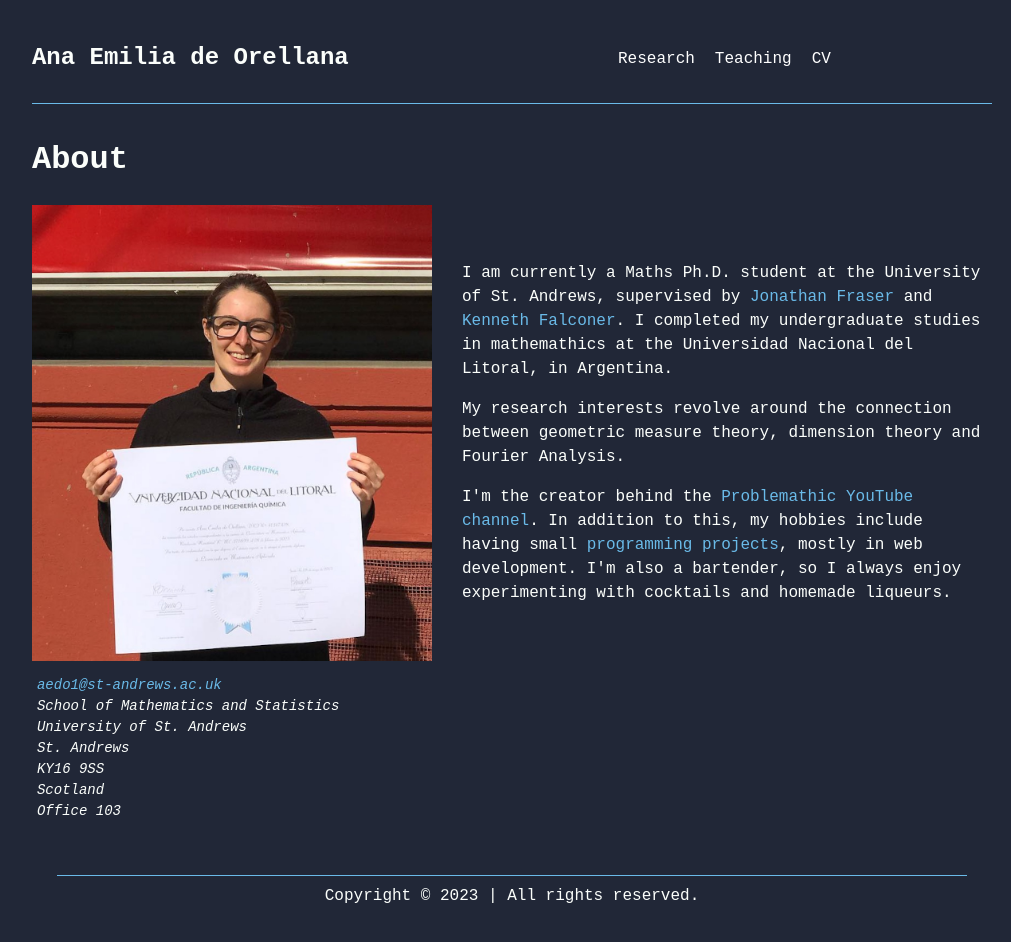
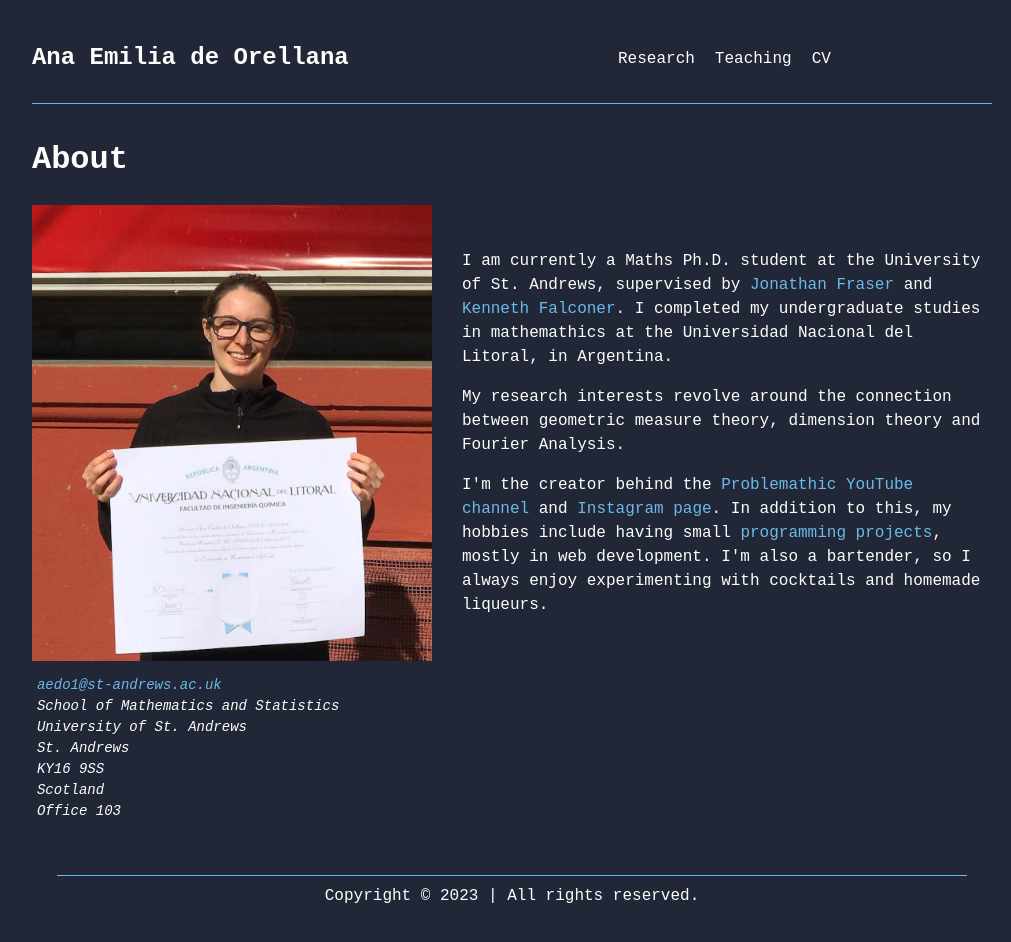
Before and after one commit to AnadeOre/anadeore.github.io, a Next.js app: page / in a window 1280 px wide. Shown: the top 942 px of the page, without its empty margins (128-1139 px from the left). Built offline with nearby package versions, Linux system fonts and the light colour scheme.

Commit message:
Update main

```diff
--- a/src/app/page.js
+++ b/src/app/page.js
@@ -44,6 +44,13 @@ export default function Home() {
               target='_blank'
               className='linkDecor'>
               Problemathic YouTube channel
+            </Link>{' '}
+            and{' '}
+            <Link
+              href='https://www.instagram.com/problemathicvideos/'
+              target='_blank'
+              className='linkDecor'>
+              Instagram page
             </Link>
             . In addition to this, my hobbies include having small{' '}
             <Link
```
